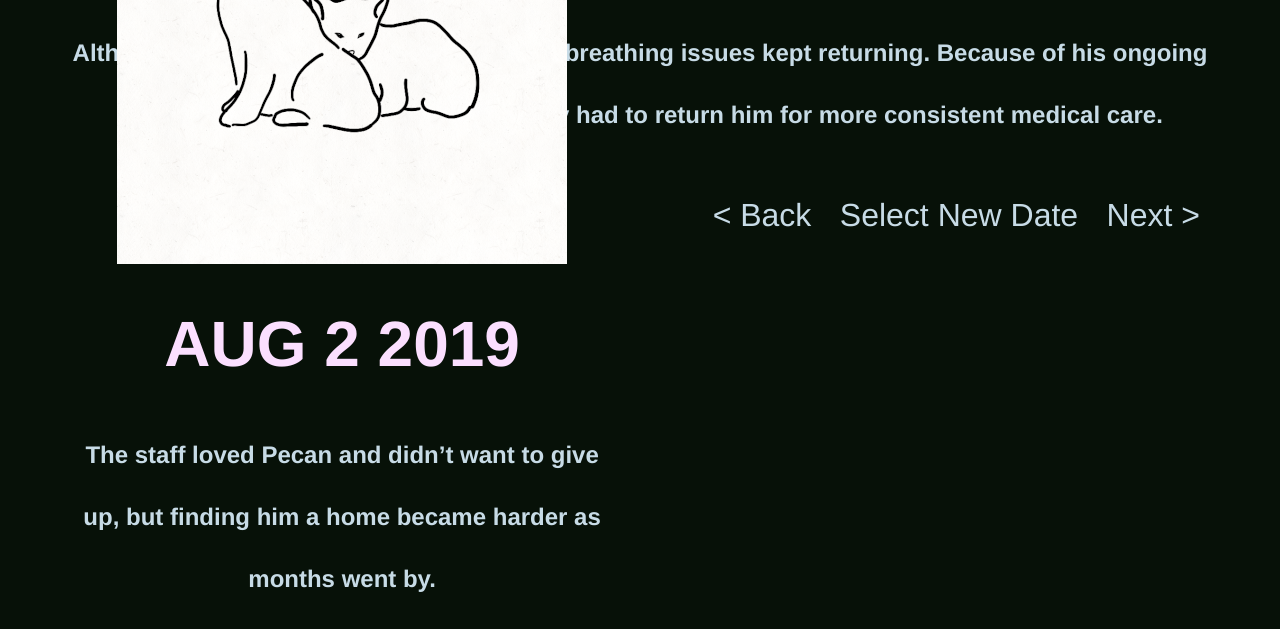
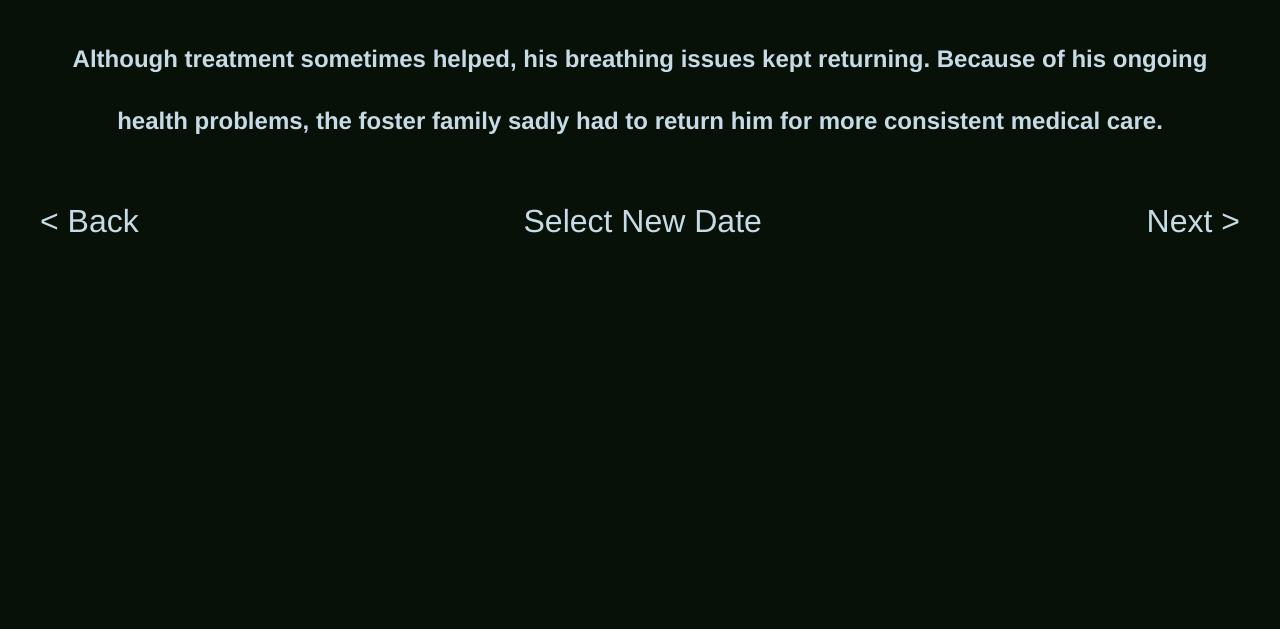
Before and after one commit to jennienguyen75/hyperlink-narrative, a plain HTML site: page 07.html in a window 1280 px wide. Shown: the part 600-1229 px from the top of the page. After the commit the page ends 872 px from the top, so only its background shows below. Drawn offline with Linux system fonts and the light colour scheme.

Commit message:
Update 07.html

```diff
--- a/07.html
+++ b/07.html
@@ -16,27 +16,9 @@
 		</div>
 
 		<div class="bottom-bar">
-			<a href="06.html" class="Back"><!doctype html>
-<html lang="en">
-	<head>
-		<meta charset="utf-8">
-		<title>Aug 2 2019</title>
-		<link rel="stylesheet" href="./assets/css/styles12.css">
-	</head>
-
-	<body>
-
-		<div class="backgroundImage"></div>
-
-		<div class="content">
-			<h1>AUG 2 2019</h1>
-			<h2>The staff loved Pecan and didn’t want to give up, but finding him a home became harder as months went by.</h2>
-		</div>
-
-		<div class="bottom-bar">
-			<a href="10.html" class="Back">&lt; Back</a>
+			<a href="06.html" class="Back">&lt; Back</a>
 			<a href="02.html" class="select-new-date">Select New Date</a>
-			<a href="17.html" class="next">Next &gt;</a>
+			<a href="08.html" class="next">Next &gt;</a>
 		</div>
 
 	</body>
```
